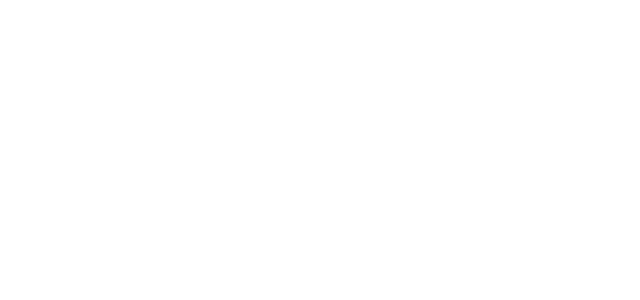
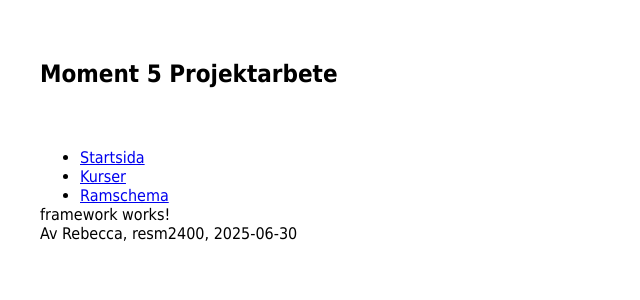
Before and after one commit to Rebexian87/moment5_projektarbetet, an Angular app: page /framework in a window 1280 px wide. Before the commit this address led to /. Shown: the top 300 px of the page, without its empty margins (0-640 px from the left). Built offline with nearby package versions, Linux system fonts and the light colour scheme.

Commit message:
Showing the number of all coursesand th courses showing right now. on the page of courses. Added component for mainmenu with three pages  Started on the page of Ramschema

```diff
--- a/src/app/app.component.html
+++ b/src/app/app.component.html
@@ -1,4 +1,14 @@
 
-
+<div class="container">
+    <header>
+        <h1>Moment 5 Projektarbete</h1>
+      <app-mainmenu></app-mainmenu>
+    </header>
+<main>
 
 <router-outlet />
+</main>
+
+<footer>Av Rebecca, resm2400, 2025-06-30</footer>
+
+</div>
--- a/src/app/app.component.ts
+++ b/src/app/app.component.ts
@@ -1,9 +1,10 @@
 import { Component } from '@angular/core';
 import { RouterOutlet } from '@angular/router';
+import { MainmenuComponent } from './partials/mainmenu/mainmenu.component';
 
 @Component({
   selector: 'app-root',
-  imports: [RouterOutlet],
+  imports: [RouterOutlet, MainmenuComponent],
   templateUrl: './app.component.html',
   styleUrl: './app.component.css'
 })
--- a/src/app/app.routes.ts
+++ b/src/app/app.routes.ts
@@ -6,7 +6,7 @@ import { FrameworkComponent } from './pages/framework/framework.component';
 export const routes: Routes = [
     { path: "home", component: HomeComponent},
     { path: "courses", component: CoursesComponent},
-    { path: "framwork", component:FrameworkComponent},
+    { path: "framework", component:FrameworkComponent},
     { path: "", redirectTo: "home", pathMatch: "full"}
 
 ];
--- a/src/app/models/courses.ts
+++ b/src/app/models/courses.ts
@@ -7,4 +7,8 @@ export interface courses {
     syllabus: string
 }
 
+
+
+
+
 //https://webbutveckling.miun.se/files/ramschema.json
--- a/src/app/pages/courses/courses.component.html
+++ b/src/app/pages/courses/courses.component.html
@@ -9,6 +9,8 @@
      <p>Inga kurser matchar sökningen</p>
 }
 
+
+
     <!-- <div>
         <p>{{error()}}</p>
     </div> -->
@@ -16,7 +18,9 @@
     <label for="selectAmne">Välj ämne</label>
     <select  name="selectAmne" id="" ><option *ngFor="let course of courses" id="{{course.subject}}"  value="" (click)="applyFilter2($event)" >{{course.subject}}</option></select>
     <!--{{course.subject}} [(ngModel)]="filterValue" (click)="filterSelect" -->
-
+    <div>
+    <p> Visar {{filteredCourses.length}} av {{courses.length}}</p>
+</div>
     <!--(click)="applyFilter2()" -->
 <table>
       <thead>
--- a/src/app/pages/courses/courses.component.ts
+++ b/src/app/pages/courses/courses.component.ts
@@ -21,6 +21,8 @@ export class CoursesComponent {
 
   sortedCourses: courses [] = [];
 
+  test: courses []=[];
+
   e:any ='';
 
 
@@ -29,8 +31,6 @@ export class CoursesComponent {
 
   ngOnInit(){
       this.CoursesService.loadCourses().subscribe((courses)=> {this.courses=courses; this.filteredCourses=courses; })
-
-
 
   }
 
@@ -63,16 +63,23 @@ export class CoursesComponent {
 
 
           this.filteredCourses= this.courses.filter((course)=>course.subject === push)
+          console.log(this.filteredCourses);
+
 
 
    }
 
+
+
 storeCourse(e:any):void {
   let push= e.target.id
 
-      let oldCourseArr =JSON.parse(localStorage.getItem("courses") as string) || []  // Retrievs already stored data from localstorage and add the data ta an array or get an empty array if there is no data
-     let test =  this.courses.filter((course)=>course.courseCode === push)
-   oldCourseArr.push(test)  //Add new course
+     let oldCourseArr =JSON.parse(localStorage.getItem("courses") as string) || []  // Retrievs already stored data from localstorage and add the data ta an array or get an empty array if there is no data
+
+    this.test =  this.courses.filter((course)=>course.courseCode === push)
+     console.log(this.test);
+
+   oldCourseArr.push(this.test)  //Add new course
    localStorage.setItem("courses", JSON.stringify(oldCourseArr))
 }
 
--- a/src/app/pages/framework/framework.component.html
+++ b/src/app/pages/framework/framework.component.html
@@ -1 +1,35 @@
 <p>framework works!</p>
+
+
+<table>
+
+
+      <thead>
+<tr>
+    <!-- <th  (click)="sort1()">Kurskod</th>
+    <th  (click)="sort2()">Namn</th>
+       <th  (click)="sort3()">Poäng</th>
+          <th  (click)="sort3()">Ämne</th>
+    <th  (click)="sort3()">Progression</th>
+    <th>Länk</th> -->
+
+</tr>
+    </thead>
+
+
+   <tbody *ngFor="let course of filteredCourses; let i=index">
+        <td>{{i}}{{course.courseCode}}</td>
+        <td>{{course.courseName}}</td>
+            <td>{{course.points}}</td>
+        <td>{{course.subject}}</td>
+        <td>{{course.progression}}</td>
+        <td><a [href] = "course.syllabus" target="_blank">Visa kurs</a></td>
+        <td><button id="{{course.courseCode}}">Lägg till</button></td>
+    </tbody>
+
+ </table>
+    <div>
+        <ul>
+            <li *ngFor =" let course of filteredCourses ; let i=index" >{{course.courseCode}}</li>
+        </ul>
+    </div>
--- a/src/app/pages/framework/framework.component.ts
+++ b/src/app/pages/framework/framework.component.ts
@@ -1,11 +1,84 @@
 import { Component } from '@angular/core';
+import { courses } from '../../models/courses';
+import { FormsModule } from '@angular/forms';
+import { CommonModule } from '@angular/common';
+import { FrameworkService } from '../../services/framework.service';
 
 @Component({
   selector: 'app-framework',
-  imports: [],
+  imports: [FormsModule, CommonModule],
   templateUrl: './framework.component.html',
   styleUrl: './framework.component.css'
 })
 export class FrameworkComponent {
+  [x: string]: any;
+
+
+  constructor(private FrameworkService: FrameworkService ) {}
+
+
+    storageCourses: courses[] = [];
+
+
+
+    filteredCourses: courses [] = [];
+
+    storage:any
+
+
+   ngOnInit(){
+
+    // this.filteredCourses=JSON.parse(localStorage.getItem("courses") as string)
+
+    // for (let i=0; i<this.filteredCourses.length; i++) {
+
+    // }
+  this.loadItems()
+
+
+    console.log(this.filteredCourses);
+
+
+
+      //  this.FrameworkService.loadCourses().subscribe((courses)=> {this.courses=courses; this.filteredCourses=JSON.parse(localStorage.getItem("courses") as string); })
+    //  console.log(this.filteredCourses);
+    //            let storage = JSON.parse(localStorage.getItem("courses") as any)
+
+          //  for (let i = 0; i<storage.length;i++) {
+          //      console.log(storage[i].code)
+          //  }
+
+
+
+  }
+
+      loadItems(): void {
+          this.filteredCourses=JSON.parse(localStorage.getItem("courses") as string)
+    }
+
+   applyFilter ():void {
+
+      //  let storage = JSON.parse(localStorage.getItem("courses") as any)
+      //   return storage.map((c: {   courseCode:string; courseName:string;points:number; progression:string; subject:string; syllabus:string}) =>
+      //   new courses(c.courseCode, c.courseName,c.points,c.progression, c.subject, c.syllabus)
+      //   )
+
+          // this.filteredCourses=
+          // for(let i=0; i<this.filteredCourses.length; i++) {
+
+          // // }
+          //  let storageCourses = JSON.parse(localStorage.getItem("courses") as any)
+
+          //  for (let i = 0; i<storage.length;i++) {
+          //      console.log(storage[i].code)
+          //  }
+
+
+
+
+
+   }
+
+
 
 }
--- /dev/null
+++ b/src/app/partials/mainmenu/mainmenu.component.html
@@ -0,0 +1,8 @@
+<!-- <p>mainmenu works!</p> -->
+  <nav>
+    <ul>
+        <li><a routerLink="/home" routerLinkActive="active">Startsida</a></li>
+        <li><a routerLink="/courses" routerLinkActive="active">Kurser</a></li>
+         <li><a routerLink="/framework" routerLinkActive="active">Ramschema</a></li>
+    </ul>
+  </nav>
```
Also changed, not shown: src/app/partials/mainmenu/mainmenu.component.ts (added, +14 -0 lines), src/app/services/framework.service.ts (+8 -2 lines), src/app/partials/mainmenu/mainmenu.component.css (added).
